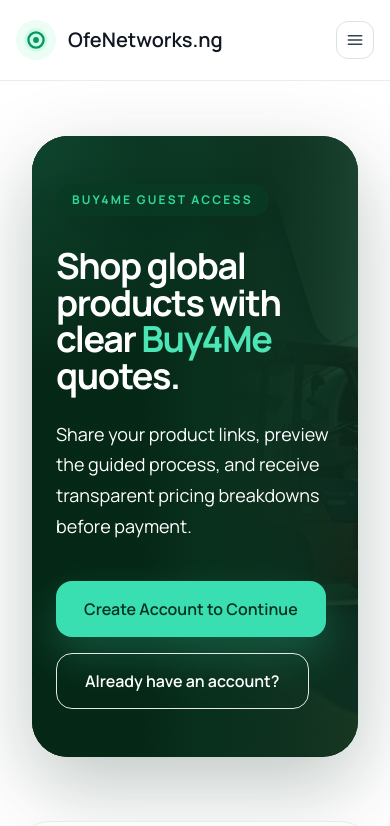
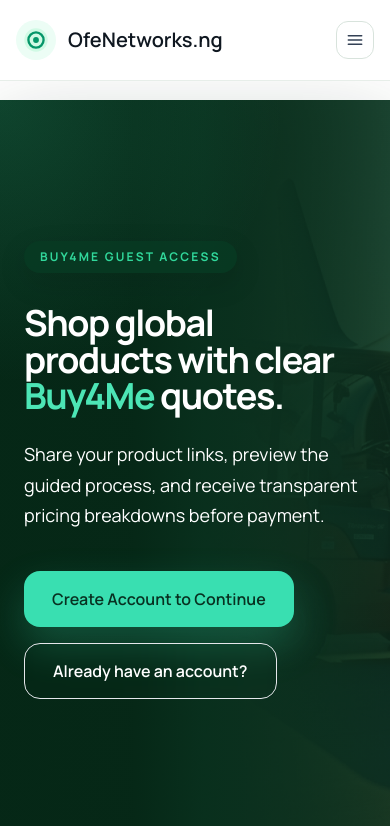
Before and after one commit to CreativeArm/Ofenetwork_frontend, a Next.js app: page /buy4me in a window 390 px wide. Shown: the top 826 px of the page. Built offline with nearby package versions, Linux system fonts and the light colour scheme.

Commit message:
Make Buy4Me mobile hero full screen

```diff
--- a/src/app/buy4me/page.tsx
+++ b/src/app/buy4me/page.tsx
@@ -18,9 +18,9 @@
   return (
     <PublicShell>
       <section className="space-y-8">
-        <Stagger className="mx-auto px-4 py-8">
+        <Stagger className="-mx-4 -mt-1 md:mx-auto md:px-4 md:py-8">
           <StaggerItem>
-            <div className="relative overflow-hidden rounded-[36px] bg-[#072817] text-white shadow-[0_28px_80px_rgba(6,40,23,0.26)]">
+            <div className="relative overflow-hidden bg-[#072817] text-white shadow-[0_28px_80px_rgba(6,40,23,0.26)] md:rounded-[36px]">
               <Image
                 src={buy4MeHero}
                 alt="Cargo being loaded beside an aircraft for Buy4Me deliveries"
@@ -32,7 +32,7 @@
               <div className="absolute inset-0 bg-[linear-gradient(90deg,rgba(5,39,22,0.96)_0%,rgba(5,39,22,0.92)_34%,rgba(7,47,28,0.78)_52%,rgba(7,47,28,0.42)_68%,rgba(7,47,28,0.16)_100%)]" />
               <div className="absolute inset-0 bg-[radial-gradient(circle_at_top_left,rgba(75,245,188,0.14),transparent_34%)]" />
 
-              <div className="relative grid min-h-[560px] items-center px-6 py-12 md:px-10 md:py-14 lg:min-h-[640px] lg:px-14 xl:px-16">
+              <div className="relative grid min-h-[calc(100svh-104px)] items-center px-6 py-8 md:min-h-[560px] md:px-10 md:py-14 lg:min-h-[640px] lg:px-14 xl:px-16">
                 <div className="max-w-2xl">
                   <span className="inline-flex rounded-full bg-[#083a23]/85 px-4 py-2 text-xs font-bold uppercase tracking-[0.18em] text-[#31d89b] shadow-[0_10px_30px_rgba(0,0,0,0.12)]">
                     Buy4Me Guest Access
```
